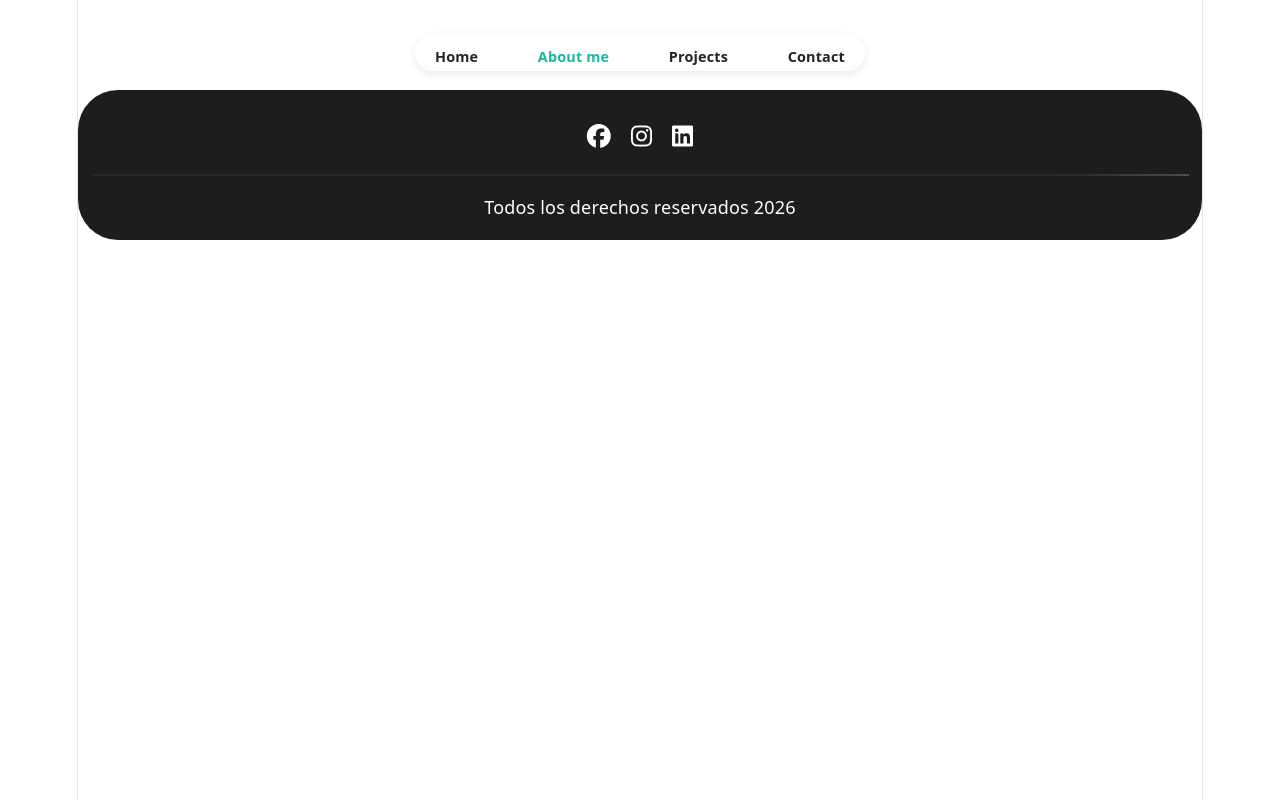
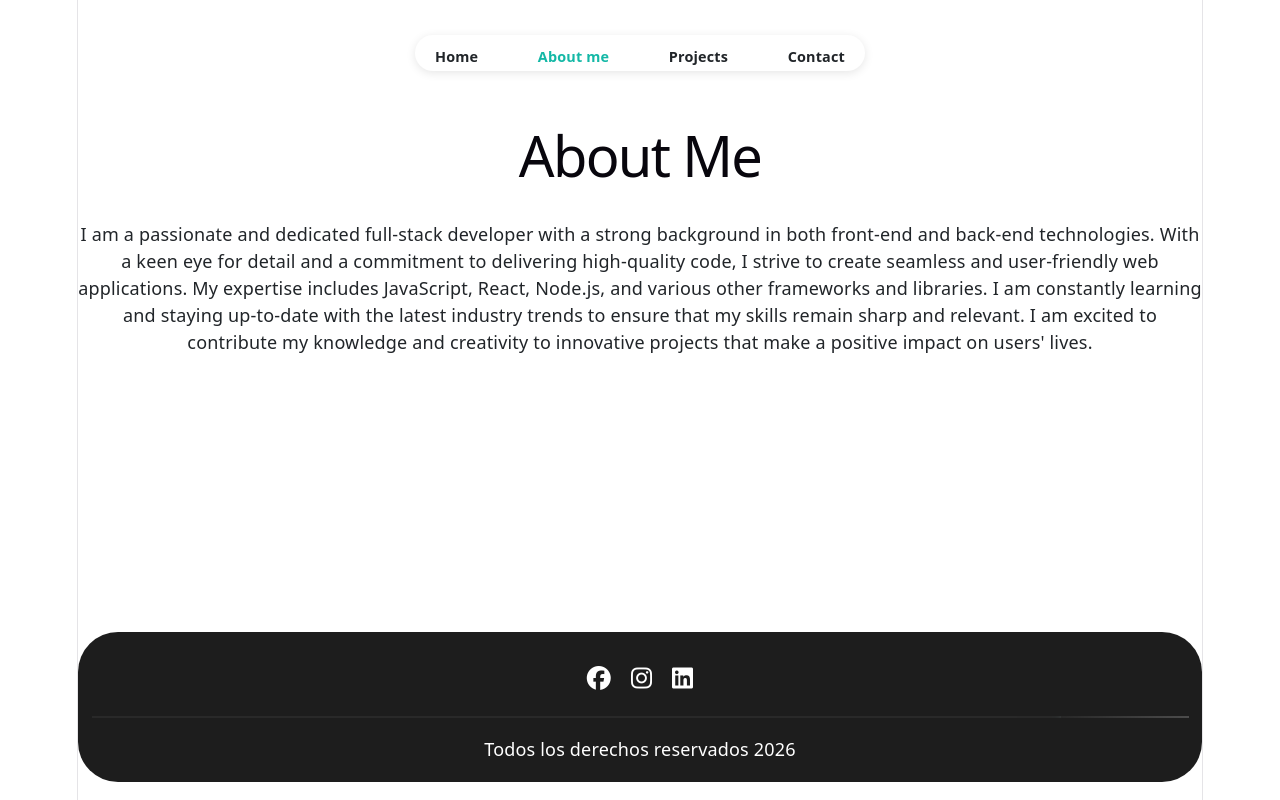
Before and after one commit to sebastiannavarropiedra-hash/Portafolio, a React (Vite) app in the folder Portfolio-FullStack/: page /Aboutme in a window 1280 px wide. Built offline with nearby package versions, Linux system fonts and the light colour scheme.

Commit message:
structured project
structured project layout and different neccesary component so can be recyclable and easy understanding project

```diff
--- /dev/null
+++ b/Portfolio-FullStack/src/Components/AboutmeContent.jsx
@@ -0,0 +1,16 @@
+import React from "react";
+
+function AboutmeContent() {
+    return (
+        <>
+            <div className="AboutmeContentContainer">
+                <h1>About Me</h1>
+                <p>
+                    I am a passionate and dedicated full-stack developer with a strong background in both front-end and back-end technologies. With a keen eye for detail and a commitment to delivering high-quality code, I strive to create seamless and user-friendly web applications. My expertise includes JavaScript, React, Node.js, and various other frameworks and libraries. I am constantly learning and staying up-to-date with the latest industry trends to ensure that my skills remain sharp and relevant. I am excited to contribute my knowledge and creativity to innovative projects that make a positive impact on users' lives.
+                </p>
+            </div>
+        </>
+    );
+}
+
+export default AboutmeContent;
--- a/Portfolio-FullStack/src/Components/Footer.jsx
+++ b/Portfolio-FullStack/src/Components/Footer.jsx
@@ -1,5 +1,6 @@
 import React from "react";
 import '../Styles/Footer.css';
+import { NavLink } from "react-router-dom";
 
 
 function Footer() {
@@ -11,17 +12,17 @@ function Footer() {
 
           {/* Social Media Icons */}
           <div className="redes-sociales mb-3">
-            <a href="#" className="icono">
+            <NavLink to="/" className="icono">
               <i className="fab fa-facebook"></i>
-            </a>
+            </NavLink>
 
-            <a href="#" className="icono">
+            <NavLink to="/" className="icono">
               <i className="fab fa-instagram"></i>
-            </a>
+            </NavLink>
 
-            <a href="#" className="icono">
+            <NavLink to="/" className="icono">
               <i className="fab fa-linkedin"></i>
-            </a>
+            </NavLink>
           </div>
 
           {/* Horizontal Line */}
--- /dev/null
+++ b/Portfolio-FullStack/src/Components/ProjectsContent.jsx
@@ -0,0 +1,15 @@
+import React from "react";
+import Navbar from "./Navbar";
+import Footer from "./Footer";
+import '../Styles/Projects.css'
+function ProjectsContent() {
+    return (
+        <>
+            <div className="ProjectsContentContainer">
+                <h1>Projects</h1>
+            </div>
+        </>
+    );
+}
+
+export default ProjectsContent;
--- a/Portfolio-FullStack/src/Pages/Aboutme.jsx
+++ b/Portfolio-FullStack/src/Pages/Aboutme.jsx
@@ -1,7 +1,8 @@
 import React from 'react';
 import Navbar from '../Components/Navbar';
 import Footer from '../Components/Footer';
-
+import AboutmeContent from '../Components/AboutmeContent';
+import '../Styles/Aboutme.css';
 function Aboutme() {
     return (
         <>
@@ -10,7 +11,7 @@ function Aboutme() {
                 <Navbar active="Aboutme" />
 
                 <div className="AboutmeContent">
-
+                    <AboutmeContent />
                 </div>
 
                 <Footer />
--- a/Portfolio-FullStack/src/Pages/Projects.jsx
+++ b/Portfolio-FullStack/src/Pages/Projects.jsx
@@ -1,19 +1,27 @@
 import React from 'react';
 import Navbar from '../Components/Navbar';
 import Footer from '../Components/Footer';
+import '../Styles/Projects.css';
+import ProjectsContent from '../Components/ProjectsContent';
 
-
+// Projects page component
+// This page renders the site navigation, the project list, and the footer.
+// The Navbar receives an "active" prop so it can highlight the current page.
 function Projects() {
     return (
         <>
+            {/* Main container for the Projects page */}
             <div className='ProjectsContainer'>
 
+                {/* Top navigation bar with the current page selected */}
                 <Navbar active="Projects" />
 
+                {/* Central content area for project cards, descriptions, etc. */}
                 <div className="ProjectsContent">
-
+                    <ProjectsContent />
                 </div>
 
+                {/* Footer shown at the bottom of the page */}
                 <Footer />
 
             </div>
--- /dev/null
+++ b/Portfolio-FullStack/src/Styles/Aboutme.css
@@ -0,0 +1,12 @@
+
+
+.AboutmeContainer {
+    min-height: 100vh;
+
+    display: flex;
+    flex-direction: column;
+}
+
+.AboutmeContent {
+    flex: 1;
+}
--- a/Portfolio-FullStack/src/Styles/Home.css
+++ b/Portfolio-FullStack/src/Styles/Home.css
@@ -1,13 +1,8 @@
-html,
-body,
-#root {
-    height: 100%;
-    margin: 0;
-}
-.HomeContainer {
-    min-height: 100vh;
+.HomeContainer{
     display: flex;
     flex-direction: column;
+    justify-content: center;
+    align-items: center;
 }
 .HomeContent{
     flex: 1;
```
Also changed, not shown: Portfolio-FullStack/src/Styles/AboutmeContent.css (added), Portfolio-FullStack/src/Styles/Footer.css (line endings or trailing spaces), Portfolio-FullStack/src/Styles/Projects.css (added).
